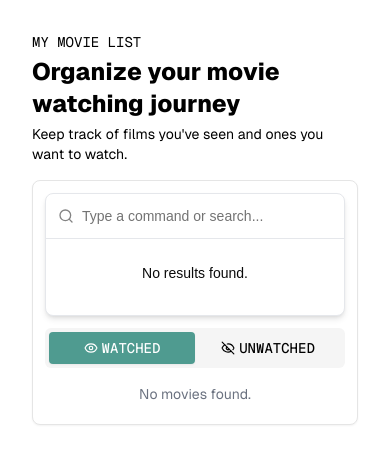
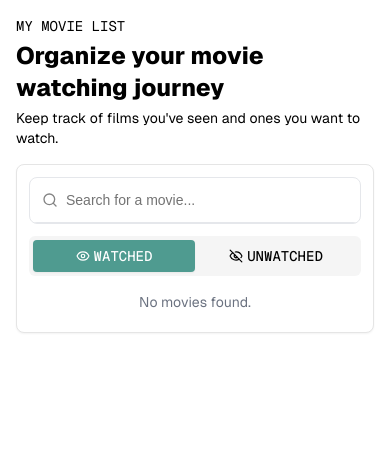
Before and after one commit to nadzeri/watchlist, a Next.js app: page / in a window 390 px wide. Shown: the top 464 px of the page. Built offline with nearby package versions, Linux system fonts and the light colour scheme.

Commit message:
feat: update search to using dialog

```diff
--- a/src/app/(movie-list)/page.tsx
+++ b/src/app/(movie-list)/page.tsx
@@ -51,7 +51,7 @@ export default function MovieList() {
 
                 <DropdownMenu>
                   <DropdownMenuTrigger asChild>
-                    <Button variant="ghost" size="icon" onClick={() => ''}>
+                    <Button className="shrink-0" variant="ghost" size="icon" onClick={() => ''}>
                       <Ellipsis size={22} />
                     </Button>
                   </DropdownMenuTrigger>
--- a/src/app/layout.tsx
+++ b/src/app/layout.tsx
@@ -29,7 +29,7 @@ export default function RootLayout({
       <body
         className={`${geistSans.variable} ${geistMono.variable} flex justify-center antialiased`}
       >
-        <main className="w-full max-w-[600px] p-4 sm:p-0 sm:py-8">{children}</main>
+        <main className="w-full max-w-[600px] sm:p-0 sm:py-8">{children}</main>
       </body>
     </html>
   );
--- a/src/components/searchMovie.tsx
+++ b/src/components/searchMovie.tsx
@@ -2,6 +2,7 @@
 
 import {
   Command,
+  CommandDialog,
   CommandEmpty,
   CommandGroup,
   CommandInput,
@@ -29,6 +30,7 @@ export default function SearchMovie({
   onDeleteMovie: Function;
 }) {
   const [movies, setMovies] = useState<Movie[]>([]);
+  const [open, setOpen] = useState<boolean>(false);
 
   const debouncedSearchMovie = debounce(async (searchText: string) => {
     const movies: Movie[] = await searchMovies(searchText);
@@ -68,8 +70,12 @@ export default function SearchMovie({
 
   return (
     <>
-      <Command className="rounded-lg border shadow-md md:min-w-[450px]" shouldFilter={false}>
-        <CommandInput placeholder="Type a command or search..." onValueChange={handleSearchMovie} />
+      <Command className="rounded-lg border md:min-w-[450px]" shouldFilter={false}>
+        <CommandInput placeholder="Search for a movie..." onClick={() => setOpen(true)} />
+      </Command>
+      <CommandDialog open={open} onOpenChange={setOpen}>
+        <Command shouldFilter={false}>
+          <CommandInput placeholder="Search for a movie..." onValueChange={handleSearchMovie} />
           <CommandList>
             <CommandEmpty>No results found.</CommandEmpty>
             <CommandGroup>
@@ -117,6 +123,7 @@ export default function SearchMovie({
             </CommandGroup>
           </CommandList>
         </Command>
+      </CommandDialog>
     </>
   );
 }
```
Lines whose indentation alone changed are shown as unchanged.
